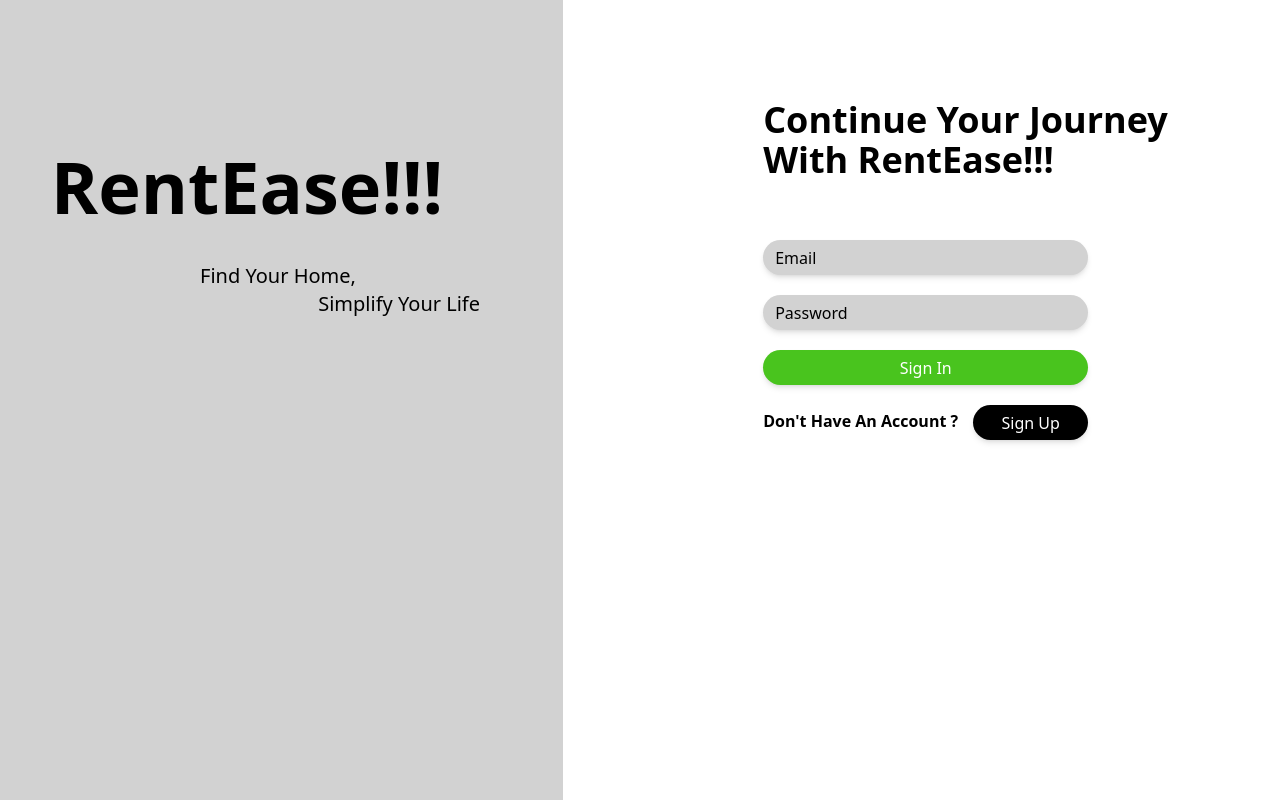
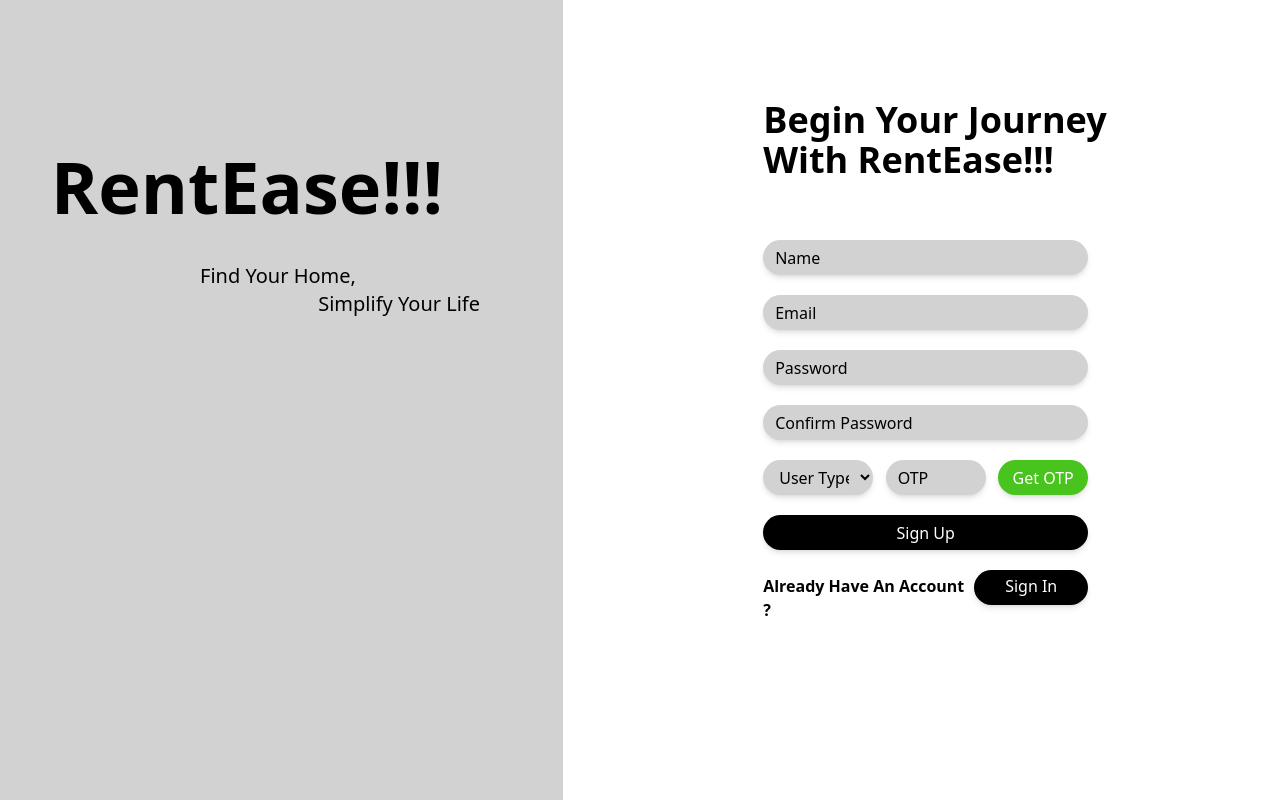
Before and after one commit to ShadmaN1028/RentEases, a React (Vite) app in the folder RentEase/: page /signup in a window 1280 px wide. Built offline with nearby package versions, Linux system fonts and the light colour scheme.

Commit message:
Routing DOne

```diff
--- a/RentEase/package.json
+++ b/RentEase/package.json
@@ -11,7 +11,8 @@
   },
   "dependencies": {
     "react": "^18.2.0",
-    "react-dom": "^18.2.0"
+    "react-dom": "^18.2.0",
+    "react-router-dom": "^6.23.1"
   },
   "devDependencies": {
     "@types/react": "^18.2.66",
--- a/RentEase/src/App.jsx
+++ b/RentEase/src/App.jsx
@@ -1,11 +1,20 @@
 import React from 'react'
-import SignIn from './signin'
+import { BrowserRouter as Router, Routes , Route } from 'react-router-dom';
+import SignIn from './signin';
+import SignUp from './signup';
+import PostingApartment from './postingApartment'
 function App() {
   return (
     <>
-    <SignIn/>
+    <Router>
+      <Routes>
+        <Route path='/signup' element={<SignUp/>}/>
+        <Route path='/signin' element={<SignIn/>}/>
+        <Route path='/posting_apartment' element={<PostingApartment/>}/>
+      </Routes>
+    </Router>
     </>
   )
 }
 
-export default App
+export default App;
--- /dev/null
+++ b/RentEase/src/postingApartment.jsx
@@ -0,0 +1,10 @@
+import React from 'react'
+
+function PostingApartment() {
+  return (
+    <>
+    </>
+  )
+}
+
+export default PostingApartment;
--- a/RentEase/src/signin.jsx
+++ b/RentEase/src/signin.jsx
@@ -1,4 +1,6 @@
 import React from "react";
+import { Link } from "react-router-dom";
+import SignUp from "./signup";
 
 function SignIn() {
   return (
@@ -13,7 +15,7 @@ function SignIn() {
           </div>
           </div>
         </div>
-        <div className="bg-white h-screen w-[56%] ">
+        <div className="bg-white h-screen w-[56%]">
           <div className="text-left mt-[100px] ml-[200px]">
             <p className=" text-4xl font-bold">Continue Your Journey</p>
             <p className=" text-4xl font-bold">With RentEase!!!</p>
@@ -26,7 +28,9 @@ function SignIn() {
             <input type="button" value="Sign In" className=" h-[35px] w-[325px]  rounded-[20px] bg-button px-3 text-white shadow-md cursor-pointer focus-visible:outline hover:bg-button/85" />
             <div className="flex flex-row  justify-between">
             <p className="text-md font-semibold py-1">Don't Have An Account ?</p>
-            <input type="button" value="Sign Up" className=" h-[35px] w-[115px]  rounded-[20px] bg-black px-3 text-white shadow-md cursor-pointer focus-visible:outline hover:bg-black/80" />
+            <Link to={'/signup'} className=" h-[35px] w-[115px] py-1 rounded-[20px] bg-black text-center text-white shadow-md cursor-pointer focus-visible:outline hover:bg-black/80">
+            Sign Up
+            </Link>
             </div>
           </form>
         </div>
--- a/RentEase/src/signup.jsx
+++ b/RentEase/src/signup.jsx
@@ -1,4 +1,6 @@
 import React from "react";
+import SignIn from "./signin";
+import { Link } from "react-router-dom";
 
 function SignUp() {
   return (
@@ -50,7 +52,9 @@ function SignUp() {
             <input type="button" value="Sign Up" className=" h-[35px] w-[325px]  rounded-[20px] bg-black px-3 text-white shadow-md cursor-pointer focus-visible:outline hover:bg-black/80" />
             <div className="flex flex-row  justify-between">
             <p className="text-md font-semibold py-1">Already Have An Account ?</p>
-            <input type="button" value="Sign In" className=" h-[35px] w-[115px]  rounded-[20px] bg-black px-3 text-white shadow-md cursor-pointer focus-visible:outline hover:bg-black/80" />
+            <Link to={'/signin'} className=" h-[35px] w-[115px] py-1 rounded-[20px] bg-black text-center text-white shadow-md cursor-pointer focus-visible:outline hover:bg-black/80">
+            Sign In
+            </Link>
             </div>
           </form>
         </div>
```
Also changed, not shown: 1 other file (tests, documents, lock files or other folders).
